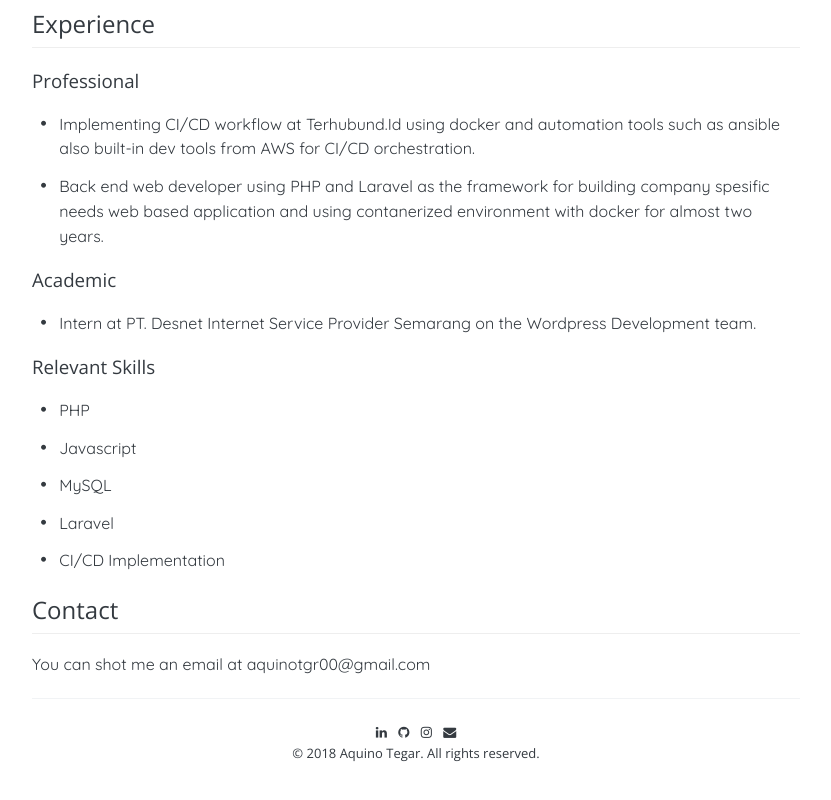
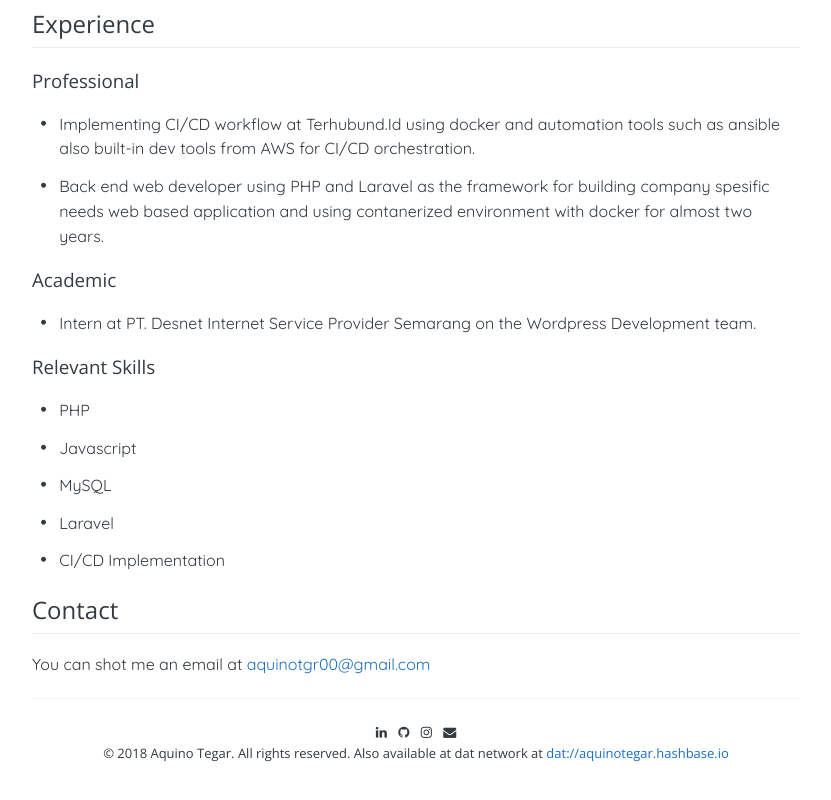
Before and after one commit to aquinotgr00/aquinotgr00.github.io, a plain HTML site: page index.html in a window 1280 px wide. Shown: the part 415-1215 px from the top of the page, without its empty margins (224-1055 px from the left). Drawn offline with nearby package versions, Linux system fonts and the light colour scheme.

Commit message:
add gitignore and add some links

```diff
--- a/index.html
+++ b/index.html
@@ -56,7 +56,7 @@
           <li>CI/CD Implementation</li>
         </ul>
         <h2 id="contact">Contact</h2>
-        <p>You can shot me an email at aquinotgr00@gmail.com</p>
+        <p>You can shot me an email at <a href="mailto:aquinotgr00@gmail.com">aquinotgr00@gmail.com</a></p>
       </div>
 
       <footer>
@@ -76,6 +76,7 @@
           </a>
         </div>
         &copy; 2018 Aquino Tegar. All rights reserved.
+        Also available at dat network at <a href="https://aquinotegar.hashbase.io/">dat://aquinotegar.hashbase.io</a>
       </footer>
     </div>
 
```
Also changed, not shown: 1 other file.
